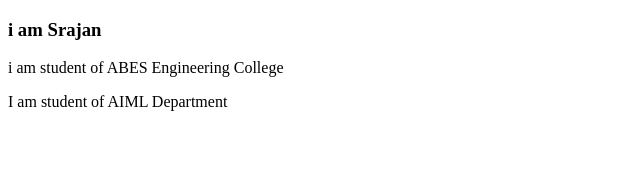
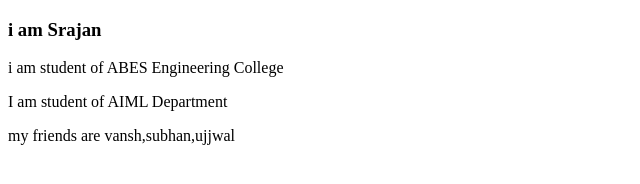
Before and after one commit to mr-srajan16/Class-Work, a plain HTML site: page index.html in a window 1280 px wide. Shown: the whole page, without its empty margins (0-640 px from the left). Drawn offline with Linux system fonts and the light colour scheme.

Commit message:
third commit

```diff
--- a/index.html
+++ b/index.html
@@ -9,5 +9,7 @@
     <h3>i am Srajan</h3>
     <p>i am student of ABES Engineering College</p>
     <p>I am student of AIML Department</p>
+    <p>my friends are vansh,subhan,ujjwal</p>
+
 </body>
 </html>
```
